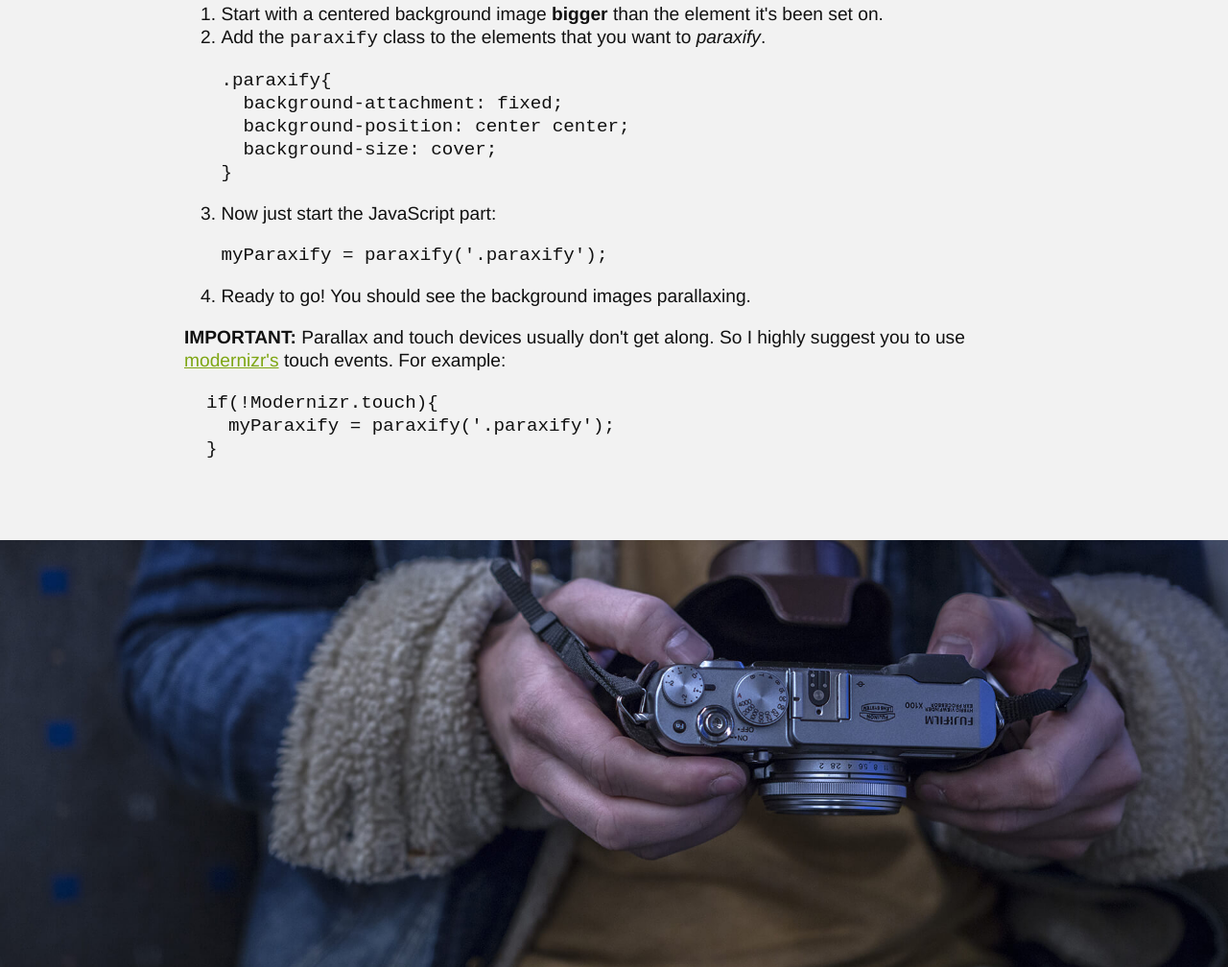
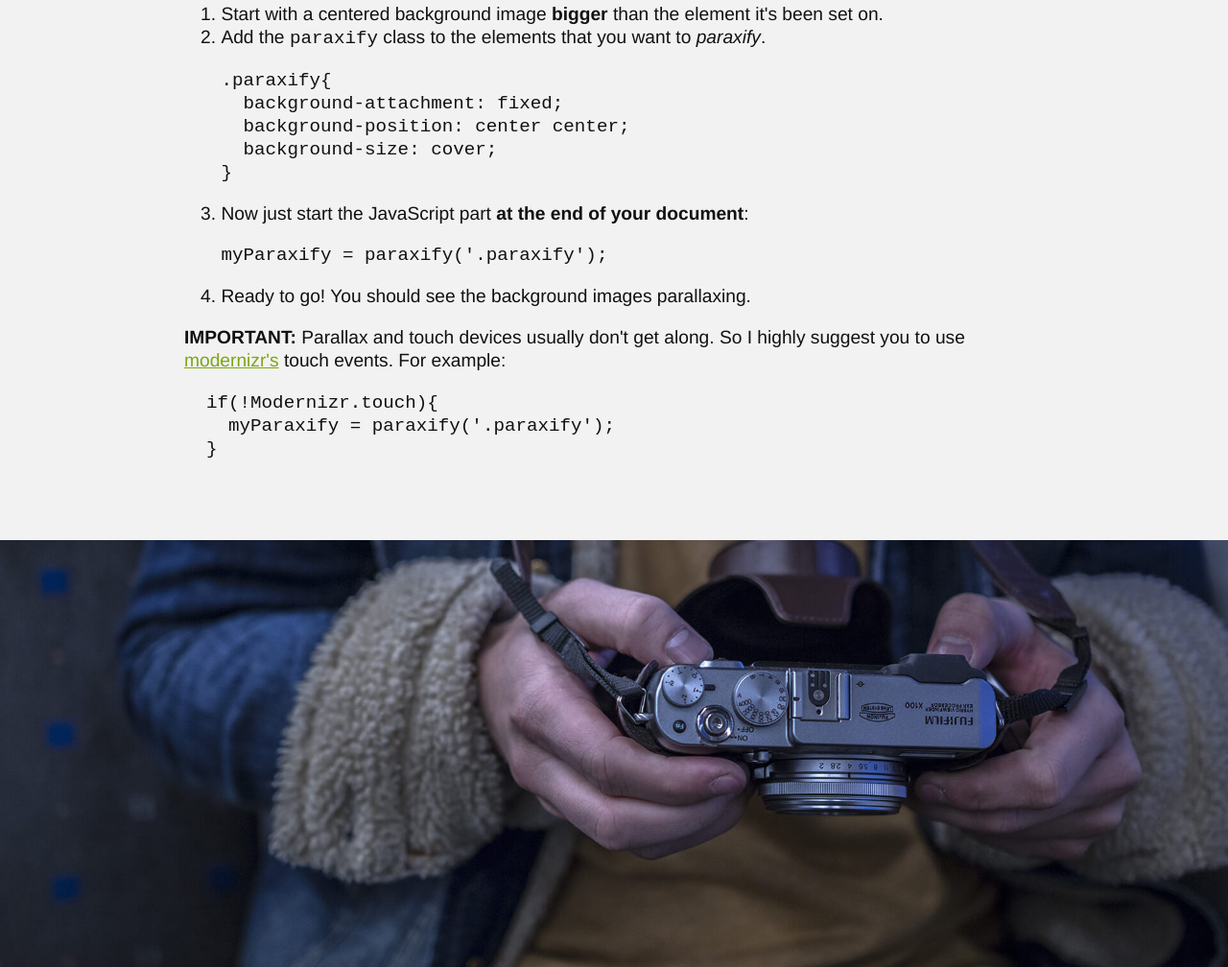
Before and after one commit to jaicab/Paraxify.js, a plain HTML site: page index.html in a window 1280 px wide. Shown: the part 1474-2482 px from the top of the page at 96% size. Drawn offline with Linux system fonts and the light colour scheme.

Commit message:
note on script position (fixes #4 as well)

```diff
--- a/index.html
+++ b/index.html
@@ -58,7 +58,7 @@
   background-size: cover;
 }
 </pre>
-          <li>Now just start the JavaScript part:</li>
+          <li>Now just start the JavaScript part <strong>at the end of your document</strong>:</li>
 <pre>
 myParaxify = paraxify('.paraxify');
 </pre>
```
